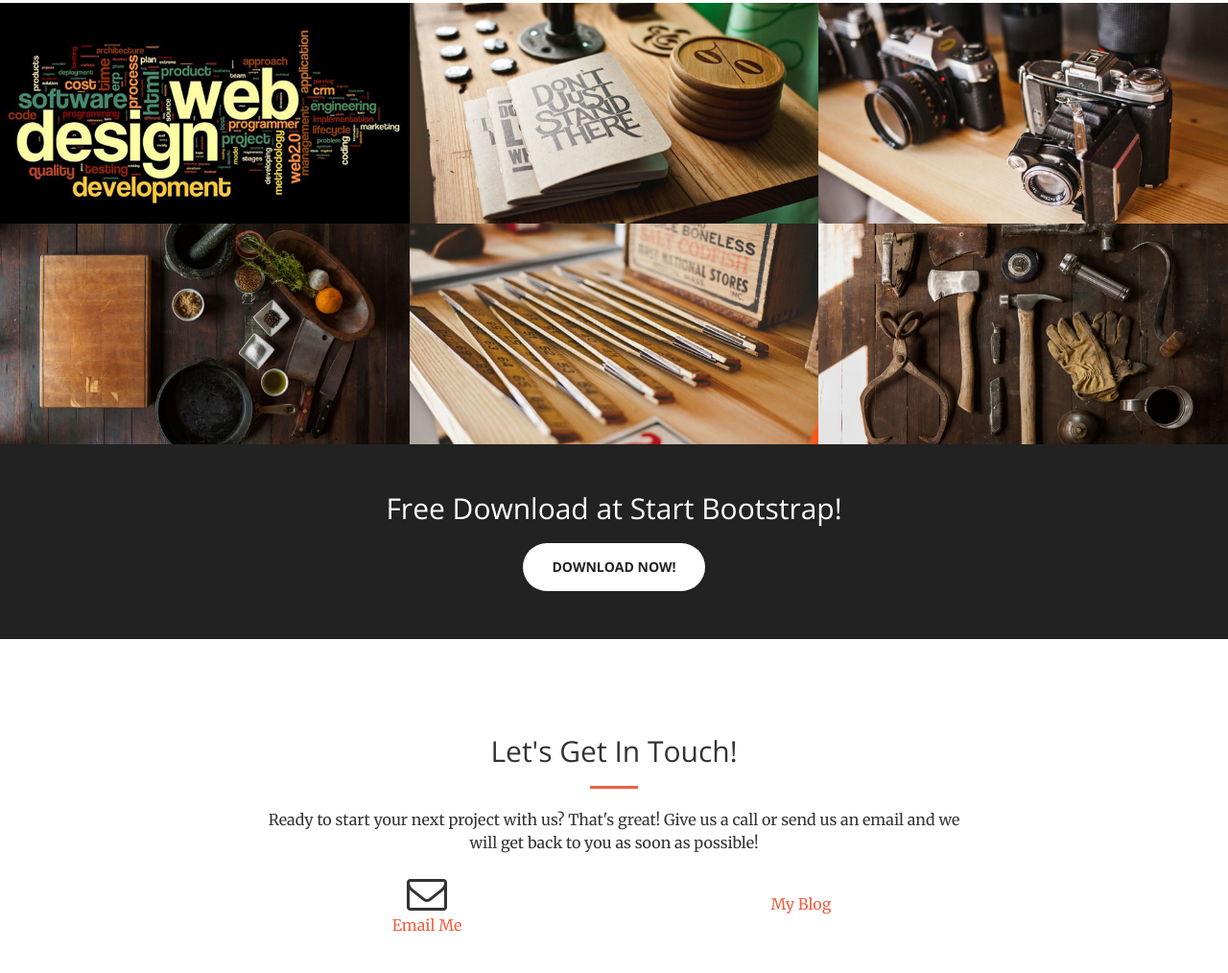
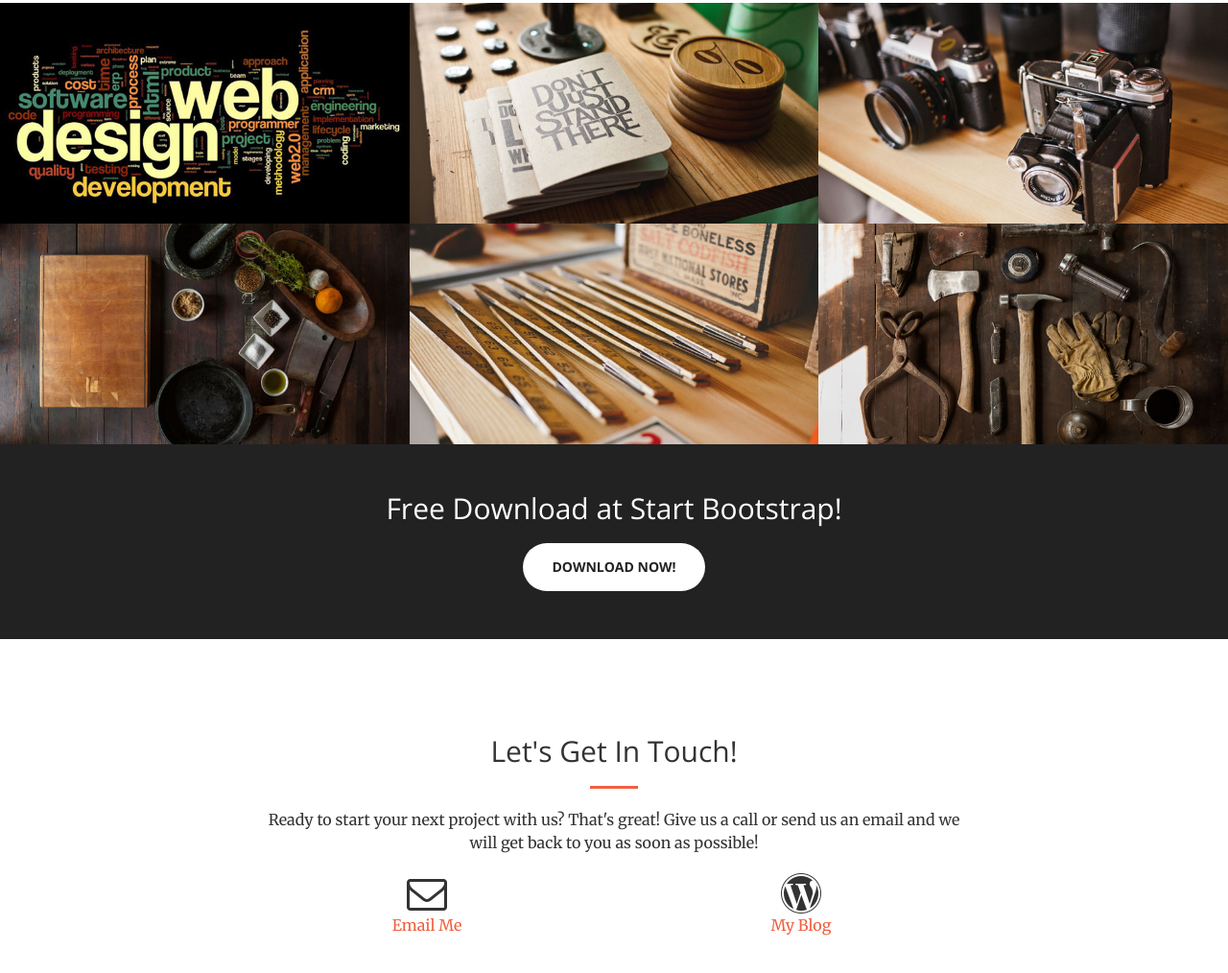
Before and after one commit to shinexavier/me, a plain HTML site: page index.html in a window 1280 px wide. Shown: the part 1671-2685 px from the top of the page at 96% size. Drawn offline with nearby package versions, Linux system fonts and the light colour scheme.

Commit message:
Wordpress Link

```diff
--- a/index.html
+++ b/index.html
@@ -257,7 +257,7 @@
                     <p><a href="mailto:shine.xavier@gmail.com">Email Me</a></p>
                 </div>
                 <div class="col-lg-4 text-center">
-                    <i class="fa fa-wordpress-o fa-3x wow bounceIn" data-wow-delay=".1s"></i>
+                    <i class="fa fa-wordpress fa-3x wow bounceIn" data-wow-delay=".1s"></i>
                     <p><a href="http://stoi.wordpress.com">My Blog</a></p>
                 </div>
 
```
